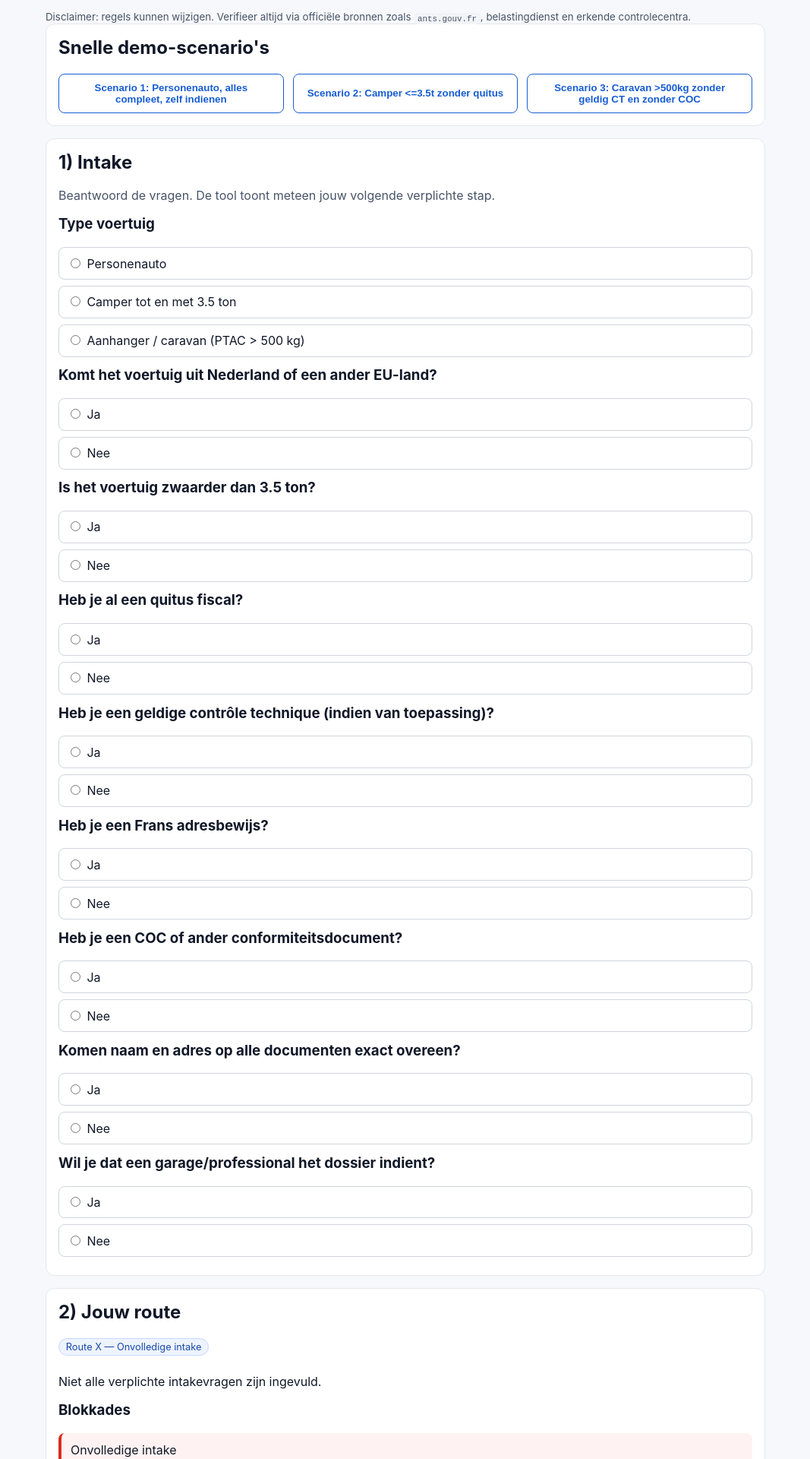
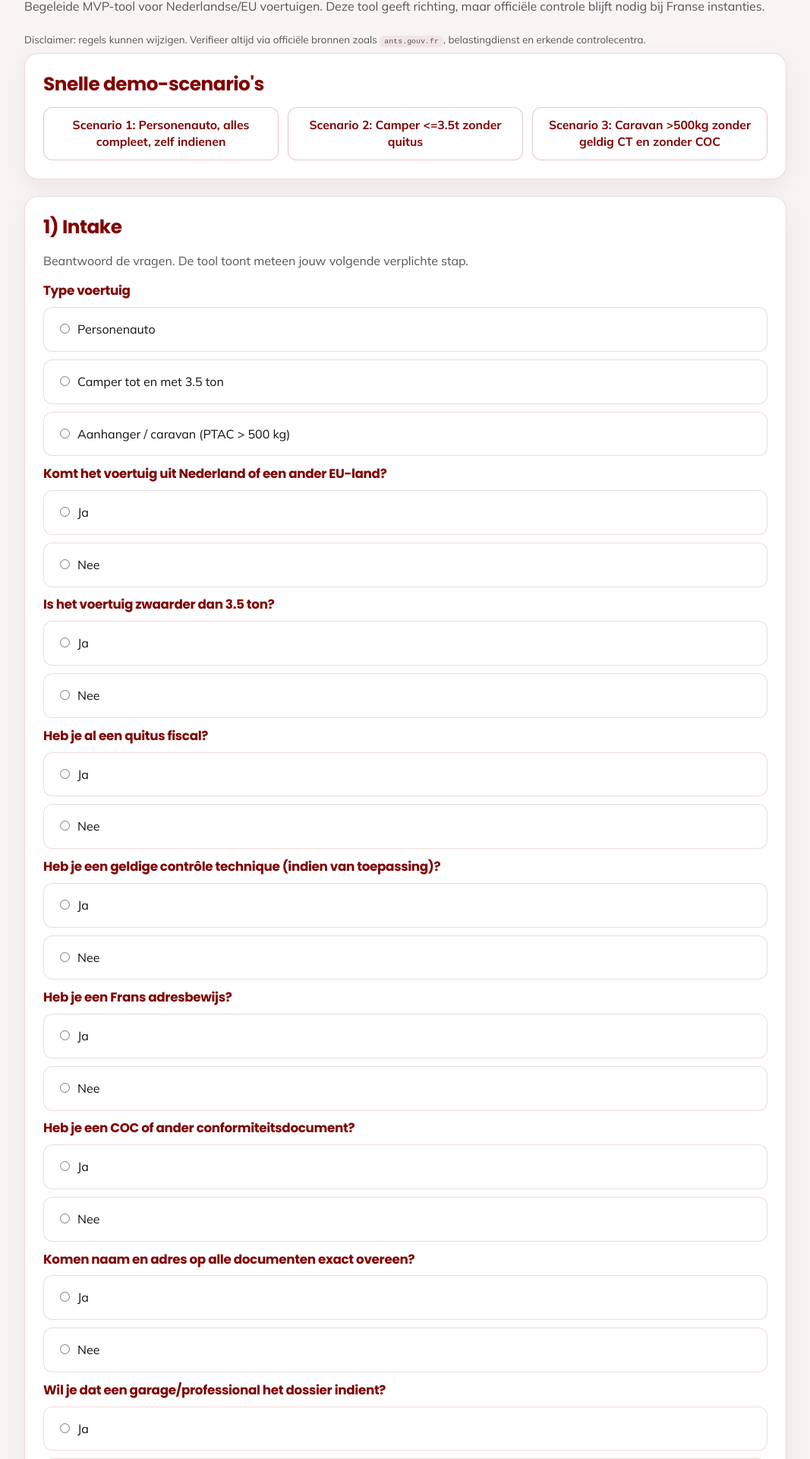
Before and after one commit to antonnoe/fr-auto-import-tool, a Next.js app: page / in a window 1280 px wide. Shown: the part 176-2096 px from the top of the page at 76% size, without its empty margins (106-1173 px from the left). Built offline with nearby package versions, Linux system fonts and the light colour scheme.

Commit message:
Refactor globals.css for improved styling and layout

```diff
--- a/src/app/globals.css
+++ b/src/app/globals.css
@@ -1,100 +1,242 @@
+@import url('https://fonts.googleapis.com/css2?family=Mulish:wght@400;500;600;700&family=Poppins:wght@600;700&display=swap');
+
 :root {
   color-scheme: light;
-  font-family: Inter, system-ui, -apple-system, Segoe UI, Roboto, sans-serif;
+  --bg: #f7f4f3;
+  --surface: #ffffff;
+  --surface-soft: rgba(128, 0, 0, 0.03);
+  --text: #111111;
+  --text-soft: #555555;
+  --border: rgba(128, 0, 0, 0.14);
+  --border-strong: rgba(128, 0, 0, 0.22);
+  --primary: #800000;
+  --primary-soft: rgba(128, 0, 0, 0.08);
+  --primary-soft-2: rgba(128, 0, 0, 0.12);
+  --danger: #b42318;
+  --danger-soft: #fef3f2;
+  --shadow: 0 10px 30px rgba(17, 17, 17, 0.06);
+  --radius: 18px;
 }
 
 * {
   box-sizing: border-box;
 }
 
+html {
+  margin: 0;
+  padding: 0;
+}
+
 body {
   margin: 0;
-  background: #f7f8fb;
-  color: #101828;
+  background: var(--bg);
+  color: var(--text);
+  font-family: 'Mulish', Arial, sans-serif;
+  line-height: 1.8em;
+  -webkit-font-smoothing: antialiased;
+  text-rendering: optimizeLegibility;
 }
 
 main {
-  max-width: 980px;
+  max-width: 1040px;
   margin: 0 auto;
-  padding: 2rem 1rem 3rem;
+  padding: 40px 18px 56px;
+}
+
+h1,
+h2,
+h3 {
+  margin-top: 0;
+  color: var(--primary);
+  font-family: 'Poppins', Arial, sans-serif;
+  line-height: 1.3;
+  letter-spacing: -0.02em;
+}
+
+h1 {
+  font-size: clamp(2rem, 4vw, 2.8rem);
+  margin-bottom: 14px;
+}
+
+h2 {
+  font-size: clamp(1.2rem, 2.4vw, 1.55rem);
+  margin-bottom: 14px;
+}
+
+h3 {
+  font-size: 1.05rem;
+  margin-bottom: 10px;
+}
+
+p {
+  margin: 0 0 14px;
+}
+
+small {
+  color: var(--text-soft);
+}
+
+a {
+  color: var(--primary);
+  text-decoration: none;
+}
+
+a:hover {
+  text-decoration: underline;
 }
 
 .card {
-  background: white;
-  border: 1px solid #e4e7ec;
-  border-radius: 12px;
-  padding: 1rem;
-  margin-bottom: 1rem;
+  background: var(--surface);
+  border: 1px solid var(--border);
+  border-radius: var(--radius);
+  box-shadow: var(--shadow);
+  padding: 24px;
+  margin-bottom: 22px;
 }
 
-h1, h2, h3 {
-  margin-top: 0;
+.card > *:last-child {
+  margin-bottom: 0;
 }
 
 .muted {
-  color: #475467;
+  color: var(--text-soft);
 }
 
 .grid {
   display: grid;
   grid-template-columns: repeat(auto-fit, minmax(220px, 1fr));
-  gap: 0.75rem;
+  gap: 12px;
 }
 
 button {
-  background: #175cd3;
-  border: none;
-  color: white;
-  padding: 0.6rem 1rem;
-  border-radius: 8px;
+  appearance: none;
+  border: 1px solid var(--primary);
+  background: var(--primary);
+  color: #ffffff;
+  padding: 12px 16px;
+  border-radius: 12px;
   cursor: pointer;
-  font-weight: 600;
+  font-family: 'Mulish', Arial, sans-serif;
+  font-size: 0.98rem;
+  font-weight: 700;
+  line-height: 1.4;
+  transition: transform 0.15s ease, box-shadow 0.15s ease, background 0.15s ease, border-color 0.15s ease;
+  box-shadow: 0 6px 16px rgba(128, 0, 0, 0.12);
+}
+
+button:hover {
+  transform: translateY(-1px);
+  background: #6f0000;
+  border-color: #6f0000;
+}
+
+button:focus-visible {
+  outline: 3px solid rgba(128, 0, 0, 0.18);
+  outline-offset: 2px;
 }
 
 button.secondary {
-  background: white;
-  color: #175cd3;
-  border: 1px solid #175cd3;
+  background: #ffffff;
+  color: var(--primary);
+  border: 1px solid var(--border-strong);
+  box-shadow: none;
+}
+
+button.secondary:hover {
+  background: var(--primary-soft);
+  border-color: var(--primary);
+}
+
+input,
+select,
+textarea {
+  width: 100%;
+  font: inherit;
+  color: var(--text);
 }
 
 input[type='radio'] {
-  margin-right: 0.5rem;
+  width: auto;
+  margin-right: 10px;
+  accent-color: var(--primary);
 }
 
 label.option {
   display: block;
-  border: 1px solid #d0d5dd;
-  padding: 0.65rem;
-  border-radius: 8px;
-  margin-bottom: 0.5rem;
+  border: 1px solid var(--border);
+  background: #ffffff;
+  padding: 14px 16px;
+  border-radius: 12px;
+  margin-bottom: 10px;
+  transition: border-color 0.15s ease, background 0.15s ease, box-shadow 0.15s ease;
 }
 
-ul {
-  margin: 0.5rem 0 0;
-  padding-left: 1.1rem;
+label.option:hover {
+  border-color: var(--primary);
+  background: var(--surface-soft);
+}
+
+ul,
+ol {
+  margin: 8px 0 0;
+  padding-left: 20px;
+}
+
+li + li {
+  margin-top: 6px;
 }
 
 .badge {
   display: inline-block;
-  background: #eef4ff;
-  color: #1849a9;
-  border: 1px solid #c7d7fe;
+  background: var(--primary-soft);
+  color: var(--primary);
+  border: 1px solid rgba(128, 0, 0, 0.18);
   border-radius: 999px;
-  padding: 0.2rem 0.55rem;
-  font-size: 0.8rem;
-  margin-bottom: 0.5rem;
+  padding: 4px 10px;
+  font-size: 0.82rem;
+  font-weight: 700;
+  line-height: 1.2;
+  margin-bottom: 10px;
 }
 
 .alert {
-  border-left: 4px solid #d92d20;
-  background: #fef3f2;
-  padding: 0.75rem;
-  border-radius: 8px;
-  margin-bottom: 0.75rem;
+  border-left: 4px solid var(--danger);
+  background: var(--danger-soft);
+  color: #7a271a;
+  padding: 14px 16px;
+  border-radius: 12px;
+  margin-bottom: 14px;
 }
 
-small code {
-  background: #f2f4f7;
-  padding: 0.1rem 0.3rem;
-  border-radius: 5px;
+small code,
+code {
+  background: rgba(128, 0, 0, 0.06);
+  padding: 2px 6px;
+  border-radius: 6px;
+  font-size: 0.92em;
 }
+
+hr {
+  border: 0;
+  border-top: 1px solid var(--border);
+  margin: 22px 0;
+}
+
+@media (max-width: 640px) {
+  main {
+    padding: 24px 14px 40px;
+  }
+
+  .card {
+    padding: 18px;
+    border-radius: 16px;
+  }
+
+  .grid {
+    grid-template-columns: 1fr;
+  }
+
+  button {
+    width: 100%;
+  }
+}
```
